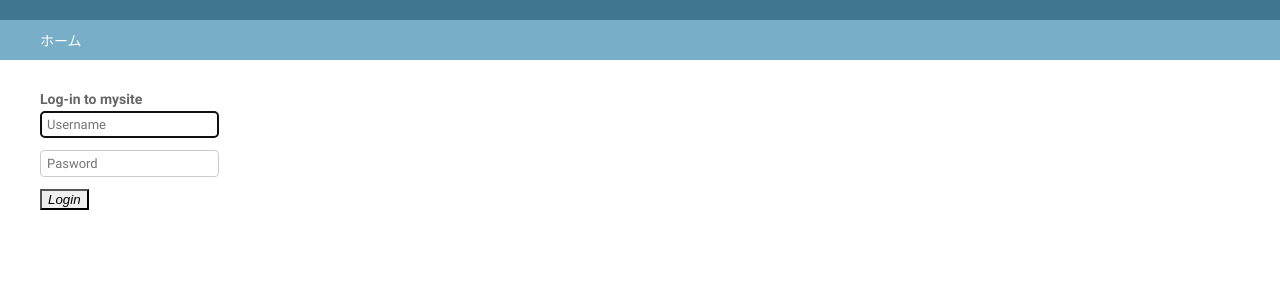
After one commit to acnaman/formteamsite, a Django app: page /kaizen/login/ in a window 1280 px wide. The commit adds this page. Shown: the top 300 px of the page. Run offline with Django 3.2, Linux system fonts and the light colour scheme.

Commit message:
add login/logout interface

```diff
--- a/formteamsite/settings.py
+++ b/formteamsite/settings.py
@@ -119,3 +119,7 @@ USE_TZ = True
 # https://docs.djangoproject.com/en/1.11/howto/static-files/
 
 STATIC_URL = '/static/'
+
+LOGOUT_REDIRECT_URL = '/kaizen/login/'
+LOGIN_REDIRECT_URL = '/kaizen/'
+LOGIN_URL = '/kaizen/login/'
--- a/kaizen/templates/kaizen/base.html
+++ b/kaizen/templates/kaizen/base.html
@@ -7,6 +7,7 @@
     <body>
         <div class="page-header">
             <h1><a href="/kaizen/">フォームチーム改善管理</a></h1>
+            <a href="/kaizen/logout/">ログアウト</a>
         </div>
         <div class="content container">
             {% block content %}
--- /dev/null
+++ b/kaizen/templates/registration/login.html
@@ -0,0 +1,32 @@
+{% extends "admin/base.html" %} {# ① #}
+
+{% block content %}
+
+{% if form.errors  %}
+  <div class="alert alert-danger" role="alert">
+    <p>Your usernamne and password didn't match. Please try again.</p>
+  </div>
+{% endif %}
+
+<div class="panel panel-primary">
+  <div class="panel-heading">
+    <h3 class="panel-title text-center">Log-in to mysite</h3>
+  </div>
+  <div class="panel-body">
+    <form action="{% url 'login' %}" method="post" role="form">
+      {% csrf_token %}
+      <div class="input-group" style="margin-bottom:10px">
+        <span class="input-group-addon"><i class="fa fa-user fa-fw"></i></span>
+        <input id="id_username" name="username" type="text" value="" maxlength="256" placeholder="Username" aria-describedby="sizing-addon1" autofocus required/> {# ② #}
+      </div>
+      <div class="input-group" style="margin-bottom:10px">
+        <span class="input-group-addon"><i class="fa fa-lock fa-fw"></i></span>
+        <input id="id_password" name="password" type="password" value="" maxlength="256" placeholder="Pasword" aria-describedby="sizing-addon1" required/> {# ② #}
+      </div>
+
+      <button type="submit" style="margin-bottom:-20px"><i class="fa fa-sign-in">Login</i></button>
+      <input name="next" type="hidden" value="{{ next }}"/> {# ③ #}
+    </form>
+  </div>
+</div>
+{% endblock %}
--- a/kaizen/urls.py
+++ b/kaizen/urls.py
@@ -1,6 +1,9 @@
 from django.conf.urls import include, url
+from django.contrib.auth.views import LoginView, LogoutView
 from . import views
 
 urlpatterns = [
+    url(r'^login/', LoginView.as_view(), name='login'),
+    url(r'^logout/', LogoutView.as_view(), name='logout'),
     url(r'^$', views.index, name='index'),
 ]
--- a/kaizen/views.py
+++ b/kaizen/views.py
@@ -1,5 +1,6 @@
 from django.shortcuts import render
 from .models import ProblemKeep
+from django.contrib.auth.decorators import login_required
 
 # Create your views here.
 
@@ -7,6 +8,7 @@ from .models import ProblemKeep
 def showtry(request) :
     return render(request, '')
 
+@login_required
 def index(request):
     pk_list = ProblemKeep.objects.order_by('title')
     context = {'pk_list': pk_list, 'page_title': '課題リスト'}
```
